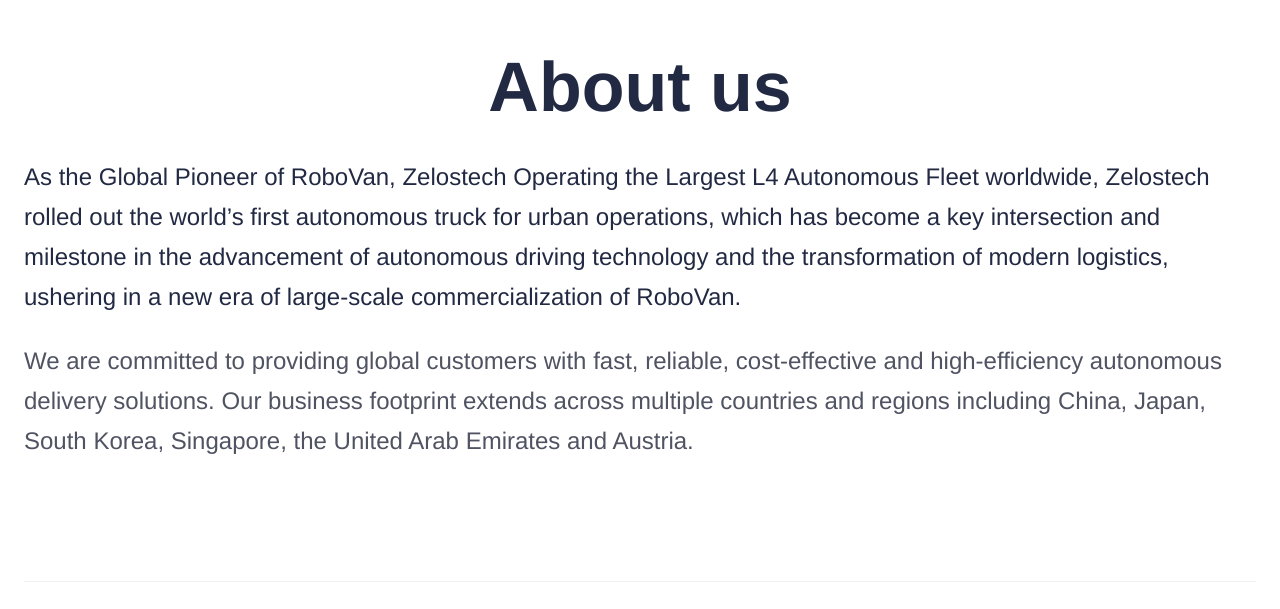
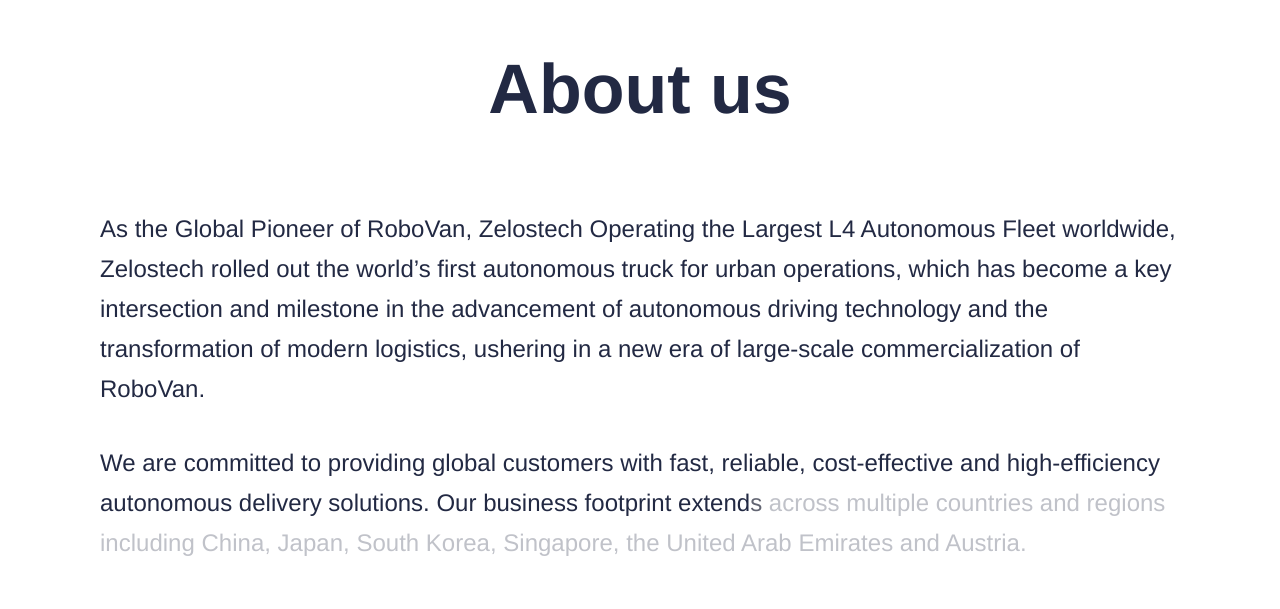
Before and after one commit to yuanchaoo/product-details, a Next.js app: page /about in a window 1280 px wide. Shown: the part 2111-2720 px from the top of the page. Built offline with nearby package versions, Linux system fonts and the light colour scheme.

Commit message:
about us文案动效变化

```diff
--- a/src/components/AboutCopySection.tsx
+++ b/src/components/AboutCopySection.tsx
@@ -1,59 +1,106 @@
 "use client";
 
-import { motion, useScroll, useTransform } from "framer-motion";
+import { motion, MotionValue, useScroll, useTransform } from "framer-motion";
 import { useRef } from "react";
+
+const primaryText =
+  "As the Global Pioneer of RoboVan, Zelostech Operating the Largest L4 Autonomous Fleet worldwide, Zelostech rolled out the world’s first autonomous truck for urban operations, which has become a key intersection and milestone in the advancement of autonomous driving technology and the transformation of modern logistics, ushering in a new era of large-scale commercialization of RoboVan.";
+
+const secondaryText =
+  "We are committed to providing global customers with fast, reliable, cost-effective and high-efficiency autonomous delivery solutions. Our business footprint extends across multiple countries and regions including China, Japan, South Korea, Singapore, the United Arab Emirates and Austria.";
+
+type RevealTextProps = {
+  text: string;
+  progress: MotionValue<number>;
+  from: number;
+  to: number;
+};
+
+type RevealCharacterProps = RevealTextProps & {
+  char: string;
+  index: number;
+  total: number;
+};
+
+function RevealCharacter({
+  char,
+  index,
+  total,
+  progress,
+  from,
+  to,
+}: RevealCharacterProps) {
+  const step = (to - from) / Math.max(total, 1);
+  const start = from + step * index;
+  const end = start + step * 2;
+  const color = useTransform(
+    progress,
+    [start, end],
+    ["#c0c2c9", "#222943"],
+  );
+
+  return (
+    <motion.span style={{ color }}>
+      {char}
+    </motion.span>
+  );
+}
+
+function RevealText({ text, progress, from, to }: RevealTextProps) {
+  const characters = Array.from(text);
+
+  return (
+    <>
+      <span className="sr-only">{text}</span>
+      <span aria-hidden="true">
+        {characters.map((char, index) => (
+          <RevealCharacter
+            key={`${char}-${index}`}
+            char={char}
+            index={index}
+            total={characters.length}
+            progress={progress}
+            from={from}
+            to={to}
+            text={text}
+          />
+        ))}
+      </span>
+    </>
+  );
+}
 
 export function AboutCopySection() {
   const sectionRef = useRef<HTMLElement | null>(null);
   const { scrollYProgress } = useScroll({
     target: sectionRef,
-    offset: ["start 70%", "end 45%"],
+    offset: ["start 72%", "end 42%"],
   });
 
-  const titleColor = useTransform(
-    scrollYProgress,
-    [0, 0.35],
-    ["#c0c2c9", "#222943"],
-  );
-  const primaryColor = useTransform(
-    scrollYProgress,
-    [0.15, 0.65],
-    ["#c0c2c9", "#222943"],
-  );
-  const secondaryColor = useTransform(
-    scrollYProgress,
-    [0.45, 1],
-    ["#c0c2c9", "#222943"],
-  );
+  return (
+    <section ref={sectionRef} className="bg-white px-6 pt-[102px] md:px-[100px]">
+      <div className="w-full">
+        <h2 className="text-center text-[48px] font-semibold leading-[1.15] text-[#222943] md:text-[70px] md:leading-[80px]">
+          About us
+        </h2>
 
-  return (
-    <section
-      ref={sectionRef}
-      className="px-6 pb-0 pt-[100px] text-center"
-    >
-      <div className="mx-auto w-full max-w-[1240px]">
-        <motion.h2
-          className="text-[48px] font-semibold leading-[1.1] md:text-[70px] md:leading-[80px]"
-          style={{ color: titleColor }}
-        >
-          About us
-        </motion.h2>
-        <div className="mt-[30px] text-left text-[18px] font-medium leading-8 md:text-[24px] md:leading-[40px]">
-          <motion.p style={{ color: primaryColor }}>
-            As the Global Pioneer of RoboVan, Zelostech Operating the Largest L4
-            Autonomous Fleet worldwide, Zelostech rolled out the world’s first
-            autonomous truck for urban operations, which has become a key
-            intersection and milestone in the advancement of autonomous driving
-            technology and the transformation of modern logistics, ushering in a
-            new era of large-scale commercialization of RoboVan.
-          </motion.p>
-          <motion.p className="mt-6" style={{ color: secondaryColor }}>
-            We are committed to providing global customers with fast, reliable,
-            cost-effective and high-efficiency autonomous delivery solutions. Our
-            business footprint extends across multiple countries and regions
-            including China, Japan, South Korea, Singapore, the United Arab
-            Emirates and Austria.
-          </motion.p>
+        <div className="mt-[80px] space-y-[34px] text-left text-[18px] font-medium leading-8 md:text-[24px] md:leading-[40px]">
+          <p>
+            <RevealText
+              text={primaryText}
+              progress={scrollYProgress}
+              from={0}
+              to={0.5}
+            />
+          </p>
+          <p>
+            <RevealText
+              text={secondaryText}
+              progress={scrollYProgress}
+              from={0.62}
+              to={1}
+            />
+          </p>
         </div>
       </div>
     </section>
```
